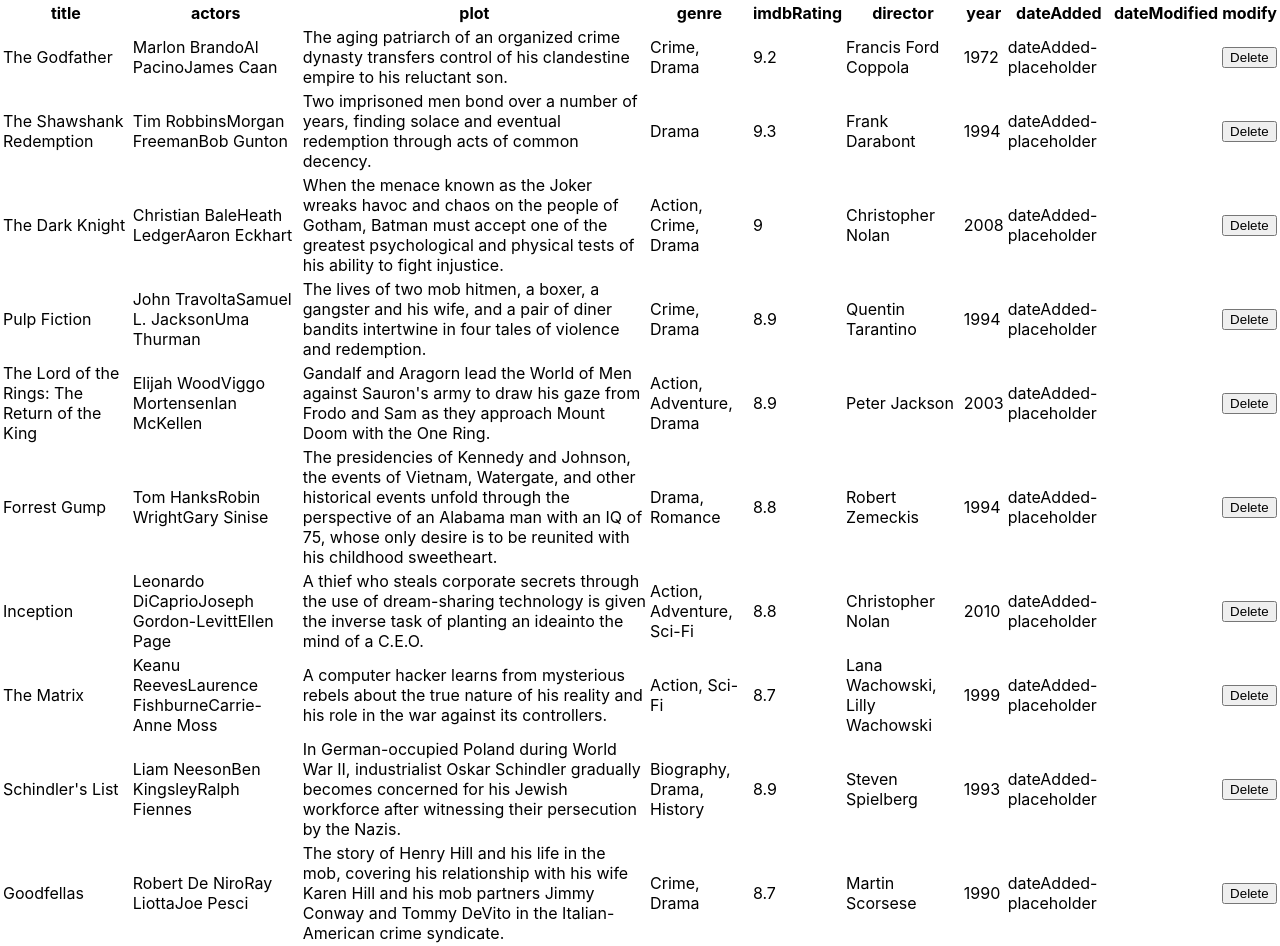
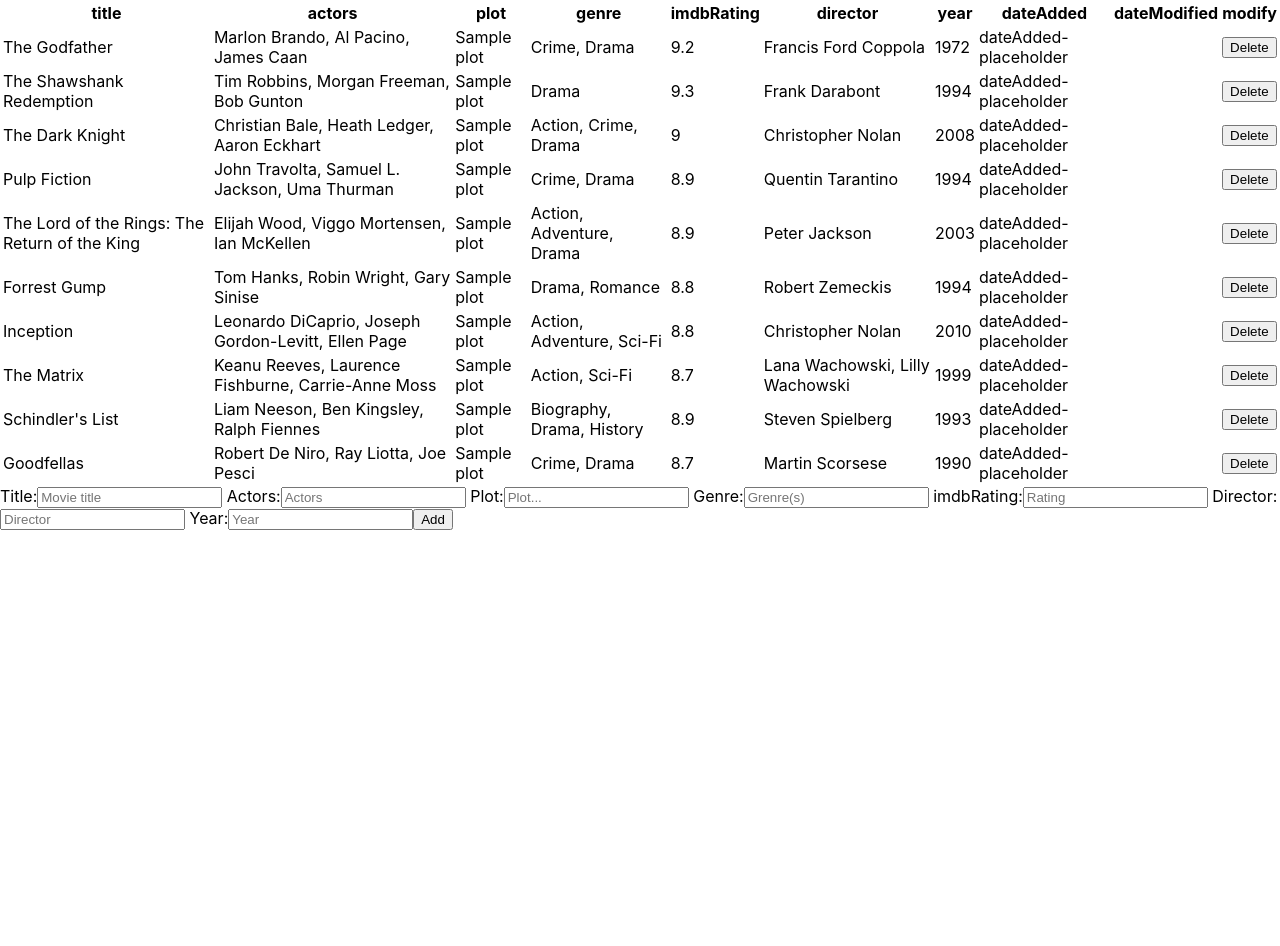
Before and after one commit to Michael-J-Fernandez/movie-project, a React (Create React App) app: page / in a window 1280 px wide. After the commit the page ends 800 px from the top, so only its background shows below. Built offline with nearby package versions, Linux system fonts and the light colour scheme.

Commit message:
Added Form component. Added functionality for form submission to render onto table. Moved components to ./components.

```diff
--- a/src/App.js
+++ b/src/App.js
@@ -1,78 +1,144 @@
 import React, {useState} from 'react'
 import data from './data'
+// import NewMovieForm from './NewMovieForm'
+import Head from './components/Head'
+import Body from './components/Body'
+
 
 export default function App() {
 
   const [moviesData, setMoviesData] = useState(data)
 
-  function Head () {
-    return (
-      <thead>
-        <tr>
-          <th>title</th>
-          <th>actors</th>
-          <th>plot</th>
-          <th>genre</th>
-          <th>imdbRating</th>
-          <th>director</th>
-          <th>year</th>
-          <th>dateAdded</th>
-          <th>dateModified</th>
-          <th>modify</th>
-        </tr>
-      </thead>
-    )
-  }
 
-  function Body (props) {
+  function NewMovieForm() {
+    const [formData, setFormData] = useState({
+      title: "",
+      actors: "",
+      plot: "",
+      genre: "",
+      imdbRating: "",
+      director: "",
+      year: "",
+      dateAdded: "",
+      dateModified: ""
+    });
 
-    const { movies } = props
-    console.log("from the body: ", movies[0])
+    const handleFormInputChange = (event) => {
+      const { name, value } = event.target;
 
-    const deleteRow = (index) => {
+      console.log(name, value);
+
+      setFormData(prevFormData => {
+        return {
+          ...prevFormData,
+          [name]: value,
+        };
+      });
+    };
+
+    const handleSubmit = (event) => {
+      event.preventDefault();
+
+      const newMovieData = {
+        ...formData,
+        actors: formData.actors.split(", "),
+        dateAdded: `${new Date()}`,
+        dateModified: `${new Date()}`,
+      };
+
+      setMoviesData(prevMoviesData => [...prevMoviesData, newMovieData]);
+      // console.log(newMovieData)
+      console.log(formData)
+    };
 
 
 
-      return (
-        console.log(`Deleting index ${index}!`)
-
-        // setMoviesData(prevMoviesData => {
-        //   return {
-        //     ...prev,
-
-        //   }
-        // }
-        )
-      // )
-    }
 
     return (
-      <tbody>
-        {movies.map((movie, index )=> (
-          <tr key={index}>
-            <td>{movie.title}</td>
-            <td>{movie.actors}</td>
-            <td>{movie.plot}</td>
-            <td>{movie.genre}</td>
-            <td>{movie.imdbRating}</td>
-            <td>{movie.director}</td>
-            <td>{movie.year}</td>
-            <td>{movie.dateAdded}</td>
-            <td>{movie.dateModified}</td>
-            <td><button onClick={() => deleteRow(index)}>Delete</button></td>
-          </tr>
-        ))}
-      </tbody>
-    )
+      <form onSubmit={handleSubmit}>
+
+        <label htmlFor="title"> Title:
+          <input
+            type="text"
+            name="title"
+            id="title"
+            placeholder="Movie title"
+            onChange={handleFormInputChange}
+          />
+        </label>
+        <label htmlFor="actors"> Actors:
+          <input
+            type="text"
+            name="actors"
+            id="actors"
+            placeholder="Actors"
+            onChange={handleFormInputChange}
+          />
+        </label>
+        <label htmlFor="actors"> Plot:
+          <input
+            type="text"
+            name="plot"
+            id="plot"
+            placeholder="Plot..."
+            onChange={handleFormInputChange}
+          />
+        </label>
+        <label htmlFor="actors"> Genre:
+          <input
+            type="text"
+            name="genre"
+            id="genre"
+            placeholder="Grenre(s)"
+            onChange={handleFormInputChange}
+          />
+        </label>
+        <label htmlFor="imdbRating"> imdbRating:
+          <input
+            type="text"
+            name="imdbRating"
+            id="imdbRating"
+            placeholder="Rating"
+            onChange={handleFormInputChange}
+          />
+        </label>
+        <label htmlFor="director"> Director:
+          <input
+            type="text"
+            name="director"
+            id="director"
+            placeholder="Director"
+            onChange={handleFormInputChange}
+          />
+        </label>
+        <label htmlFor="year"> Year:
+          <input
+            type="text"
+            name="year"
+            id="year"
+            placeholder="Year"
+            onChange={handleFormInputChange}
+          />
+        </label>
+        <button>Add</button>
+      </form>
+    );
   }
+
+
+
+
+
 
   // console.log(movies)
 
   return (
-    <table>
-      <Head />
-      <Body movies={moviesData}/>
-
-    </table>
+    <>
+      <table>
+        <Head />
+        <Body movies={moviesData}/>
+      </table>
+      <NewMovieForm />
+    </>
   );
 }
--- /dev/null
+++ b/src/components/Body.js
@@ -0,0 +1,29 @@
+import React from 'react'
+
+export default function Body ({ movies }) {
+
+  const deleteRow = (index) => {
+    return console.log(`Deleting index ${index}!`);
+  };
+
+  return (
+    <tbody>
+      {movies.map((movie, index) => (
+        <tr key={index}>
+          <td>{movie.title}</td>
+          <td>{movie.actors.join(', ')}</td>
+          <td>{movie.plot}</td>
+          <td>{movie.genre}</td>
+          <td>{movie.imdbRating}</td>
+          <td>{movie.director}</td>
+          <td>{movie.year}</td>
+          <td>{movie.dateAdded}</td>
+          <td>{movie.dateModified}</td>
+          <td>
+            <button onClick={() => deleteRow(index)}>Delete</button>
+          </td>
+        </tr>
+      ))}
+    </tbody>
+  );
+}
--- /dev/null
+++ b/src/components/Head.js
@@ -0,0 +1,20 @@
+import React from 'react'
+
+export default function Head () {
+  return (
+    <thead>
+      <tr>
+        <th>title</th>
+        <th>actors</th>
+        <th>plot</th>
+        <th>genre</th>
+        <th>imdbRating</th>
+        <th>director</th>
+        <th>year</th>
+        <th>dateAdded</th>
+        <th>dateModified</th>
+        <th>modify</th>
+      </tr>
+    </thead>
+  );
+};
--- /dev/null
+++ b/src/components/NewMovieForm.js
@@ -0,0 +1,84 @@
+// import React, {useState} from 'react'
+
+// export default function NewMovieForm () {
+//   const [formData, setFormData] = useState({
+//     title: "",
+//     actors: [],
+//     plot: "",
+//     genre: "",
+//     imdbRating: "",
+//     director: "",
+//     year: "",
+//     // dateAdded: Date.now(),
+//     // dateModified: Date.now()
+//   });
+
+//   const handleFormInputChange = (event) => {
+//     const { name, value } = event.target;
+
+//     console.log(name, value);
+
+//     setFormData((prevFormData) => {
+//       return {
+//         ...prevFormData,
+//         [name]:  [name] === "actors" ? value.split(', ') : value
+//       };
+//     });
+//   };
+
+//   const handleSubmit = (event) => {
+//     event.preventDefault()
+
+//     const newMovie = {
+//         ...formData
+//     }
+//   }
+
+//   return (
+//     <form onSubmit={handleSubmit}>
+//       <input
+//         type="text"
+//         name="title"
+//         placeholder="Movie title"
+//         onChange={handleFormInputChange}
+//       />
+//       <input
+//         type="text"
+//         name="actors"
+//         placeholder="Actors"
+//         onChange={handleFormInputChange}
+//       />
+//       <input
+//         type="text"
+//         name="plot"
+//         placeholder="Plot..."
+//         onChange={handleFormInputChange}
+//       />
+//       <input
+//         type="text"
+//         name="genre"
+//         placeholder="Grenre(s)"
+//         onChange={handleFormInputChange}
+//       />
+//       <input
+//         type="text"
+//         name="imdbRating"
+//         placeholder="Rating"
+//         onChange={handleFormInputChange}
+//       />
+//       <input
+//         type="text"
+//         name="director"
+//         placeholder="Director"
+//         onChange={handleFormInputChange}
+//       />
+//       <input
+//         type="text"
+//         name="year"
+//         placeholder="Year"
+//         onChange={handleFormInputChange}
+//       />
+//       <button>Add</button>
+//     </form>
+//   );
+// }
--- a/src/data.js
+++ b/src/data.js
@@ -4,7 +4,8 @@
   {
     title: "The Godfather",
     actors: ["Marlon Brando", "Al Pacino", "James Caan"],
-    plot: "The aging patriarch of an organized crime dynasty transfers control of his clandestine empire to his reluctant son.",
+    plot: "Sample plot",
+    // plot: "The aging patriarch of an organized crime dynasty transfers control of his clandestine empire to his reluctant son.",
     genre: "Crime, Drama",
     imdbRating: 9.2,
     director: "Francis Ford Coppola",
@@ -14,7 +15,8 @@
   {
     title: "The Shawshank Redemption",
     actors: ["Tim Robbins", "Morgan Freeman", "Bob Gunton"],
-    plot: "Two imprisoned men bond over a number of years, finding solace and eventual redemption through acts of common decency.",
+    plot: "Sample plot",
+    // plot: "Two imprisoned men bond over a number of years, finding solace and eventual redemption through acts of common decency.",
     genre: "Drama",
     imdbRating: 9.3,
     director: "Frank Darabont",
@@ -24,7 +26,8 @@
   {
     title: "The Dark Knight",
     actors: ["Christian Bale", "Heath Ledger", "Aaron Eckhart"],
-    plot: "When the menace known as the Joker wreaks havoc and chaos on the people of Gotham, Batman must accept one of the greatest psychological and physical tests of his ability to fight injustice.",
+    plot: "Sample plot",
+    // plot: "When the menace known as the Joker wreaks havoc and chaos on the people of Gotham, Batman must accept one of the greatest psychological and physical tests of his ability to fight injustice.",
     genre: "Action, Crime, Drama",
     imdbRating: 9.0,
     director: "Christopher Nolan",
@@ -34,7 +37,8 @@
   {
     title: "Pulp Fiction",
     actors: ["John Travolta", "Samuel L. Jackson", "Uma Thurman"],
-    plot: "The lives of two mob hitmen, a boxer, a gangster and his wife, and a pair of diner bandits intertwine in four tales of violence and redemption.",
+    plot: "Sample plot",
+    // plot: "The lives of two mob hitmen, a boxer, a gangster and his wife, and a pair of diner bandits intertwine in four tales of violence and redemption.",
     genre: "Crime, Drama",
     imdbRating: 8.9,
     director: "Quentin Tarantino",
@@ -44,7 +48,8 @@
   {
     title: "The Lord of the Rings: The Return of the King",
     actors: ["Elijah Wood", "Viggo Mortensen", "Ian McKellen"],
-    plot: "Gandalf and Aragorn lead the World of Men against Sauron's army to draw his gaze from Frodo and Sam as they approach Mount Doom with the One Ring.",
+    plot: "Sample plot",
+    // plot: "Gandalf and Aragorn lead the World of Men against Sauron's army to draw his gaze from Frodo and Sam as they approach Mount Doom with the One Ring.",
     genre: "Action, Adventure, Drama",
     imdbRating: 8.9,
     director: "Peter Jackson",
@@ -54,7 +59,8 @@
   {
     title: "Forrest Gump",
     actors: ["Tom Hanks", "Robin Wright", "Gary Sinise"],
-    plot: "The presidencies of Kennedy and Johnson, the events of Vietnam, Watergate, and other historical events unfold through the perspective of an Alabama man with an IQ of 75, whose only desire is to be reunited with his childhood sweetheart.",
+    plot: "Sample plot",
+    // plot: "The presidencies of Kennedy and Johnson, the events of Vietnam, Watergate, and other historical events unfold through the perspective of an Alabama man with an IQ of 75, whose only desire is to be reunited with his childhood sweetheart.",
     genre: "Drama, Romance",
     imdbRating: 8.8,
     director: "Robert Zemeckis",
@@ -64,7 +70,8 @@
   {
     title: "Inception",
     actors: ["Leonardo DiCaprio", "Joseph Gordon-Levitt", "Ellen Page"],
-    plot: "A thief who steals corporate secrets through the use of dream-sharing technology is given the inverse task of planting an ideainto the mind of a C.E.O.",
+    plot: "Sample plot",
+    // plot: "A thief who steals corporate secrets through the use of dream-sharing technology is given the inverse task of planting an ideainto the mind of a C.E.O.",
     genre: "Action, Adventure, Sci-Fi",
     imdbRating: 8.8,
     director: "Christopher Nolan",
@@ -74,7 +81,8 @@
   {
     title: "The Matrix",
     actors: ["Keanu Reeves", "Laurence Fishburne", "Carrie-Anne Moss"],
-    plot: "A computer hacker learns from mysterious rebels about the true nature of his reality and his role in the war against its controllers.",
+    plot: "Sample plot",
+    // plot: "A computer hacker learns from mysterious rebels about the true nature of his reality and his role in the war against its controllers.",
     genre: "Action, Sci-Fi",
     imdbRating: 8.7,
     director: "Lana Wachowski, Lilly Wachowski",
@@ -84,7 +92,8 @@
   {
     title: "Schindler's List",
     actors: ["Liam Neeson", "Ben Kingsley", "Ralph Fiennes"],
-    plot: "In German-occupied Poland during World War II, industrialist Oskar Schindler gradually becomes concerned for his Jewish workforce after witnessing their persecution by the Nazis.",
+    plot: "Sample plot",
+    // plot: "In German-occupied Poland during World War II, industrialist Oskar Schindler gradually becomes concerned for his Jewish workforce after witnessing their persecution by the Nazis.",
     genre: "Biography, Drama, History",
     imdbRating: 8.9,
     director: "Steven Spielberg",
@@ -94,7 +103,8 @@
   {
     title: "Goodfellas",
     actors: ["Robert De Niro", "Ray Liotta", "Joe Pesci"],
-    plot: "The story of Henry Hill and his life in the mob, covering his relationship with his wife Karen Hill and his mob partners Jimmy Conway and Tommy DeVito in the Italian-American crime syndicate.",
+    plot: "Sample plot",
+    // plot: "The story of Henry Hill and his life in the mob, covering his relationship with his wife Karen Hill and his mob partners Jimmy Conway and Tommy DeVito in the Italian-American crime syndicate.",
     genre: "Crime, Drama",
     imdbRating: 8.7,
     director: "Martin Scorsese",
```
